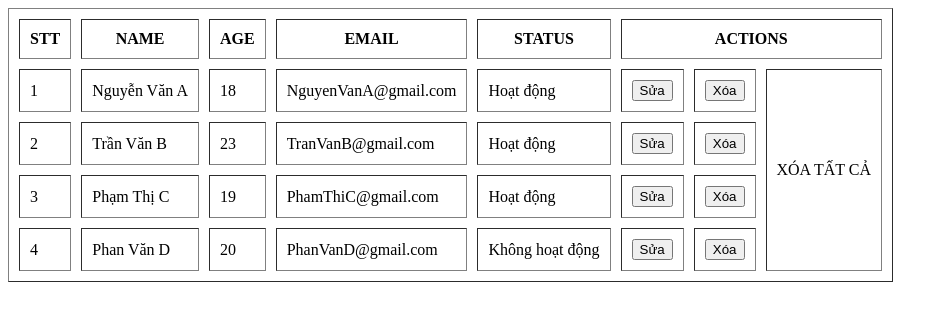
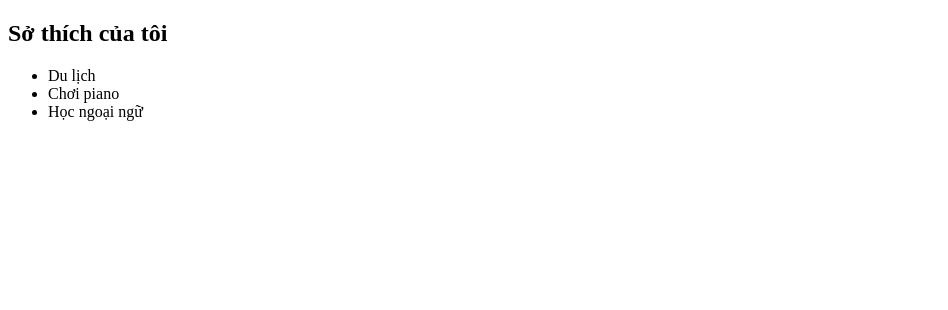
Before and after one commit to minhlu2506/MinhLu-TSU-PTON-JV250619, a plain HTML site: page bài tập 3.html in a window 1280 px wide. Shown: the whole page, without its empty margins (0-948 px from the left). Drawn offline with Linux system fonts and the light colour scheme.

Commit message:
Add files via upload

```diff
--- a/bài tập 3.html
+++ b/bài tập 3.html
@@ -1,4 +1,3 @@
-
 <!DOCTYPE html>
 <html lang="en">
   <head>
@@ -7,56 +6,11 @@
     <title>Document</title>
   </head>
   <body>
-    <table border="1" cellspacing="10" cellpadding="10">
-      <thead>
-        <tr>
-          <th>STT</th>
-          <th>NAME</th>
-          <th>AGE</th>
-          <th>EMAIL</th>
-          <th>STATUS</th>
-          <th colspan="3">ACTIONS</th>
-        </tr>
-      </thead>
-      <tbody>
-        <tr>
-          <td>1</td>
-          <td>Nguyễn Văn A</td>
-          <td>18</td>
-          <td>NguyenVanA@gmail.com</td>
-          <td>Hoạt động</td>
-          <td><button>Sửa</button></td>
-          <td><button>Xóa</button></td>
-          <td rowspan="4">XÓA TẤT CẢ</td>
-        </tr>
-        <tr>
-          <td>2</td>
-          <td>Trần Văn B</td>
-          <td>23</td>
-          <td>TranVanB@gmail.com</td>
-          <td>Hoạt động</td>
-          <td><button>Sửa</button></td>
-          <td><button>Xóa</button></td>
-        </tr>
-        <tr>
-          <td>3</td>
-          <td>Phạm Thị C</td>
-          <td>19</td>
-          <td>PhamThiC@gmail.com</td>
-          <td>Hoạt động</td>
-          <td><button>Sửa</button></td>
-          <td><button>Xóa</button></td>
-        </tr>
-        <tr>
-          <td>4</td>
-          <td>Phan Văn D</td>
-          <td>20</td>
-          <td>PhanVanD@gmail.com</td>
-          <td>Không hoạt động</td>
-          <td><button>Sửa</button></td>
-          <td><button>Xóa</button></td>
-        </tr>
-      </tbody>
-    </table>
+    <h2>Sở thích của tôi</h2>
+    <ul>
+      <li>Du lịch</li>
+      <li>Chơi piano</li>
+      <li>Học ngoại ngữ</li>
+    </ul>
   </body>
 </html>
```
Also changed, not shown: bài tập 1.html (+6 -41 lines), bài tập 2.html (+5 -41 lines), bài tập 4.html (+16 -7 lines), bài tập 5.html (added, +40 -0 lines).
